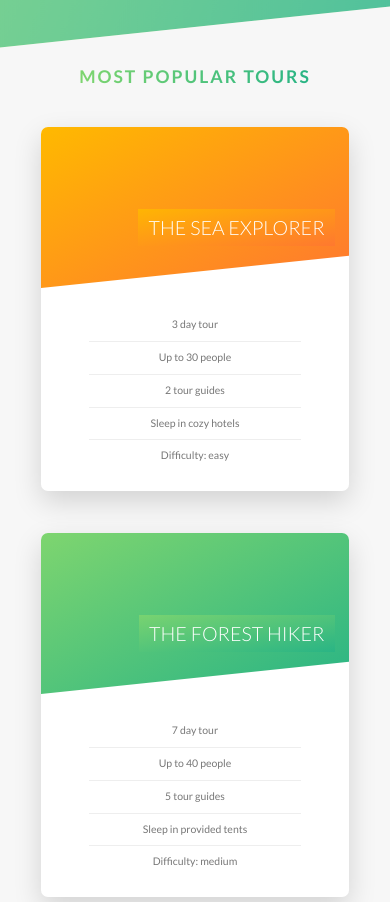
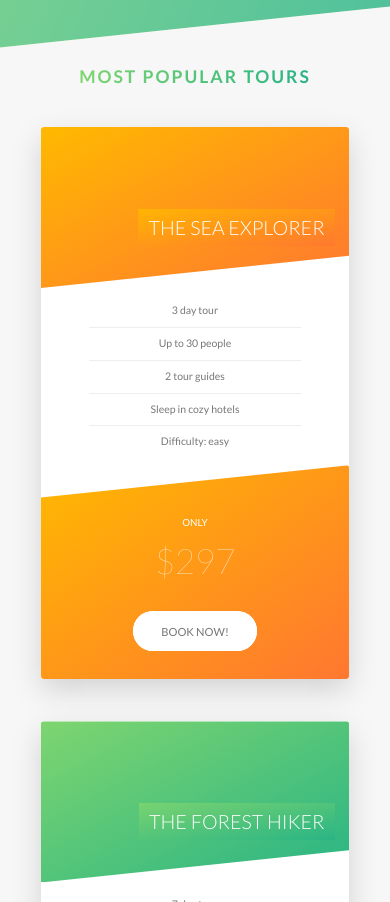
Before and after one commit to Albertoatx/css-natours, a website: page index.html in a window 390 px wide. Shown: the part 2180-3082 px from the top of the page. Drawn offline with Linux system fonts and the light colour scheme.

Commit message:
Writing media queries for sections Tours, Stories and Booking

```diff
--- a/sass/components/_card.scss
+++ b/sass/components/_card.scss
@@ -176,4 +176,60 @@
     font-weight: 100; // Make the big text thinner
   }
 
+
+  // -------------------------------------------------------------------------------------
+  // For TOUCH DEVICES (width < tab-port) we will do a WHOLE rewrite of the card component
+  // -------------------------------------------------------------------------------------
+  @include respond(tab-port) {
+
+    // FUNCTIONALITY
+    height: auto;
+    //border-radius: $border-radius-small;
+    box-shadow: 0 1.5rem 4rem rgba($color-black, .15);
+    background-color: $color-white;
+
+    &__side {
+      height: auto;
+      box-shadow: none;
+      border-radius: $border-radius-small;
+      position: relative; // On touch devices cards only 1 side
+
+      // FRONT
+
+      // BACK
+      &--back {
+        transform: rotateY(0);// On touch devices back of the card NOT rotated
+        -webkit-clip-path: polygon(0 15%, 100% 0, 100% 100%, 0 100%);
+        clip-path: polygon(0 15%, 100% 0, 100% 100%, 0 100%);
+      }
+    }
+
+    &:hover &__side--front {
+      transform: rotateY(0); // front side should NOT rotate when we hover it
+    }
+
+    // FRONT SIDE STYLING (almost the same as before)
+    &__details {
+      padding: 1rem 3rem;
+    }
+
+    // BACK SIDE STYLING
+    &__cta {
+      position: relative;  // On touch devices cards only 1 side (use relative)
+        top: 0%;
+        left: 0%;
+        width: 100%;
+        transform: translate(0);
+      padding: 7rem 4rem 4rem 4rem;
+    }
+
+    &__price-box {
+      margin-bottom: 3rem;
+    }
+
+    &__price-value {
+      font-size: 5rem;
+    }
+  }
+
 }
--- a/sass/components/_form.scss
+++ b/sass/components/_form.scss
@@ -17,6 +17,10 @@
     display: block; // this way it will have its own line (the label will be in another line)
     width: 90%;    // of its parent element (book__form)
     transition: all .3s;
+
+    @include respond(tab-port) {
+      width: 100%;         // make each input field occupy full width of the form
+    }
 
     &:focus {
       outline: none; // remove the blue border given by the browser
@@ -73,6 +77,11 @@
   &__radio-group {
     width: 45%;
     display: inline-block; // display radio buttons side by side
+
+    @include respond(tab-port) {
+      width: 100%;         // make each radio button occupy full width
+      margin-bottom: 2rem;
+    }
   }
 
   &__radio-input {
--- a/sass/components/_story.scss
+++ b/sass/components/_story.scss
@@ -9,6 +9,16 @@
   padding-left: 9rem; // padding + transform
   font-size: $default-font-size;
   transform: skewX(-12deg);
+
+  @include respond(tab-port) {
+    width: 100%;
+    padding: 4rem;
+    padding-left: 7rem;
+  }
+
+  @include respond(phone) {
+    transform: skewX(0); // At phone breakpoint remove the shape made with skewX
+  }
 
   @include clearfix;
 
@@ -27,6 +37,10 @@
     // add space around an element that is floated + skew on the opposite direction
     transform: translateX(-3rem) skewX(12deg);
     position: relative;
+
+    @include respond(phone) {
+      transform: translateX(-3rem) skewX(0); // Remove the shape made with skewX
+    }
   }
 
   &__img {
@@ -39,6 +53,10 @@
 
   &__text {
     transform: skewX(12deg); // skew on the opposite direction
+
+    @include respond(phone) {
+      transform: skewX(0); // Remove the shape made with skewX
+    }
   }
 
   &__caption {
--- a/sass/pages/_home.scss
+++ b/sass/pages/_home.scss
@@ -93,14 +93,41 @@
       rgba($color-white, .9) 50%,
       transparent 50%),
     url('../img/nat-10.jpg');
-  background-size: 100%; // equals 'cover' value
+  background-size: 100%; // the image occupies the entire width (x direction)
   border-radius: $border-radius-small;
   box-shadow: 0 1.5rem 4rem rgba($color-black, .2);
 
-  height: 50rem; // only for testing purposes (later we will want the content height)
+  //height: 50rem; // only for testing purposes (later we will want the content height)
+
+  @include respond(tab-land) {
+    // change the gradient from 50% to 65%
+    background-image: linear-gradient(
+      100deg,
+      rgba($color-white, .9) 65%,
+      transparent 65%),
+    url('../img/nat-10.jpg');
+    background-size: cover; // the image occupies the entire height (y direction)
+  }
+
+  @include respond(tab-port) {
+    // change the gradient from 50% to 65%
+    background-image: linear-gradient(
+      to right,
+      rgba($color-white, .9) 0%,
+      rgba($color-white, .9) 100%),
+    url('../img/nat-10.jpg');
+  }
 
   &__form {
     width: 50%;
     padding: 6rem;
+
+    @include respond(tab-land) {
+      width: 65%  // increase the width of form from 50% to 65%
+    }
+
+    @include respond(tab-port) {
+      width: 100% // increase the width of form from 65% to 100%
+    }
   }
 }
```
Also changed, not shown: css/style.css.
